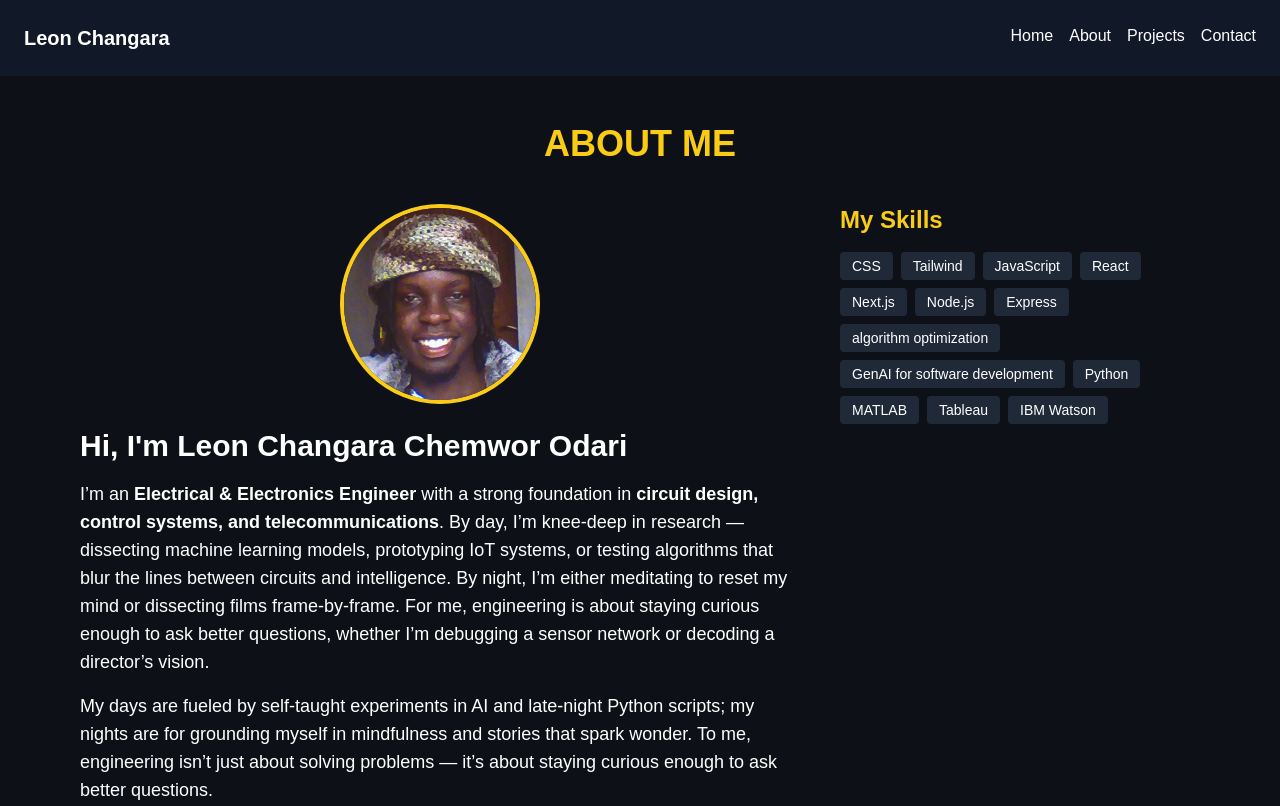
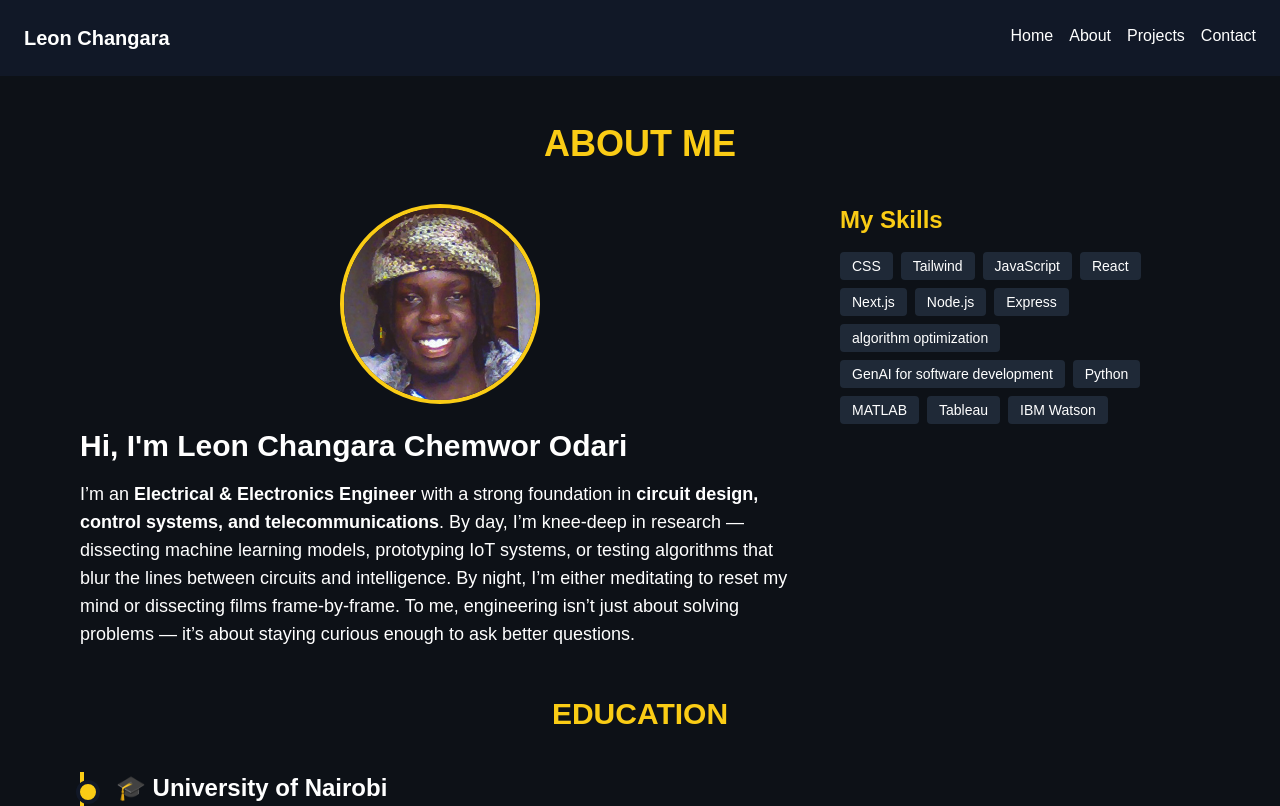
Before and after one commit to jaGaban747/myPortfolio, a Next.js app: page /about in a window 1280 px wide. Shown: the top 806 px of the page. Built offline with nearby package versions, Linux system fonts and the light colour scheme.

Commit message:
Update about page

```diff
--- a/app/about/page.js
+++ b/app/about/page.js
@@ -36,13 +36,10 @@ export default function About() {
           I’m an <strong>Electrical & Electronics Engineer</strong> with a strong foundation in
           <strong> circuit design, control systems, and telecommunications</strong>.
           By day, I’m knee-deep in research — dissecting machine learning models, prototyping IoT systems, or testing algorithms that blur the lines between circuits and intelligence. By night, I’m either meditating to reset my mind
-  or dissecting films frame-by-frame. For me, engineering is about staying curious enough to ask
-  better questions, whether I’m debugging a sensor network or decoding a director’s vision.
+  or dissecting films frame-by-frame. To me, engineering isn’t just about solving problems — it’s about staying curious enough to ask better questions.
           </p>
 
-<p className="mt-4 text-lg">
-  My days are fueled by self-taught experiments in AI and late-night Python scripts; my nights are for grounding myself in mindfulness and stories that spark wonder. To me, engineering isn’t just about solving problems — it’s about staying curious enough to ask better questions.
-</p>
+
         </motion.div>
 
         {/* Right Section - Skills */}
```
